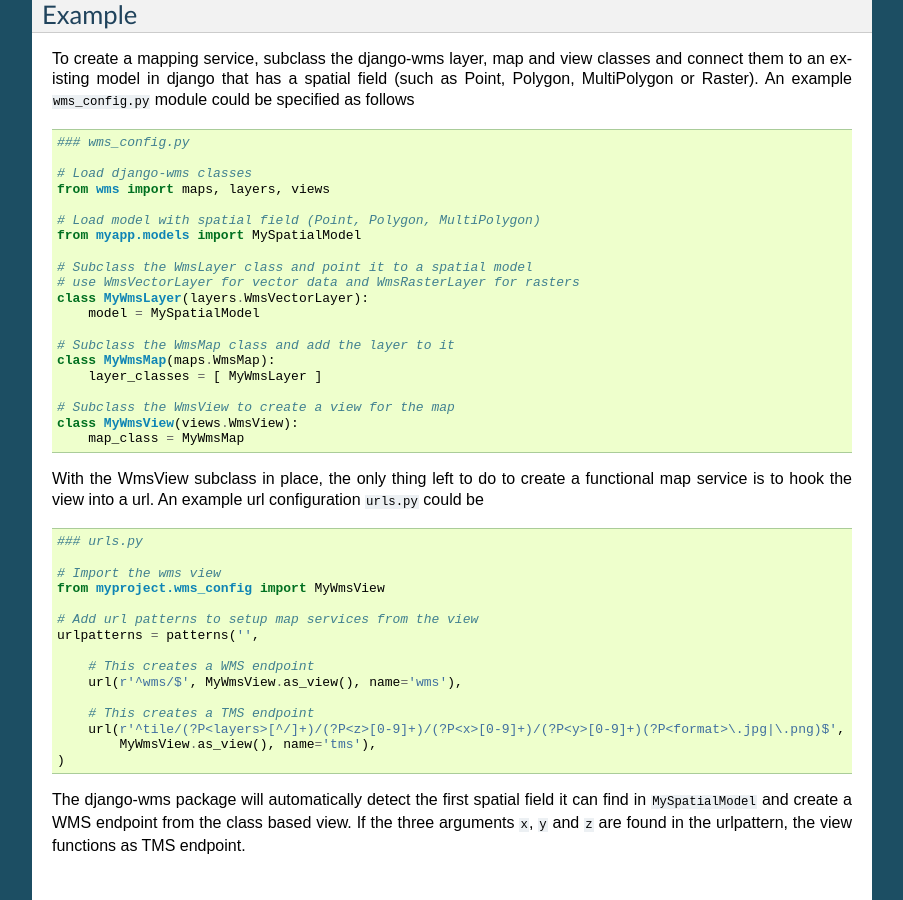
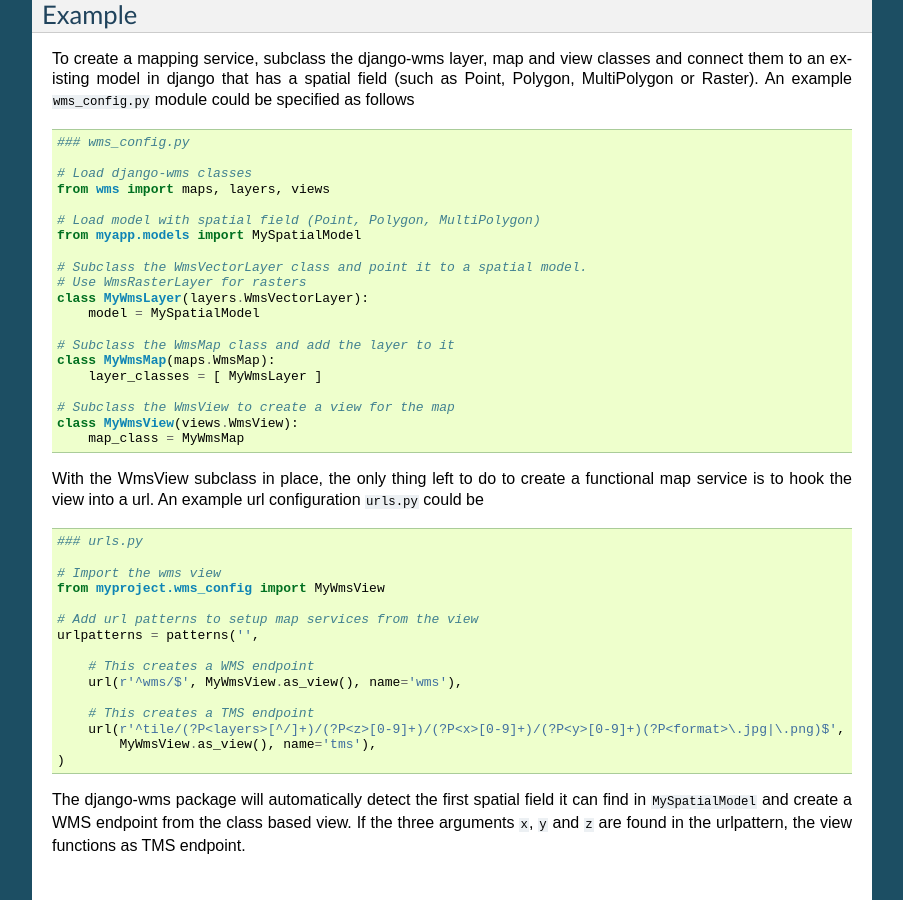
Before and after one commit to geodesign/django-wms, a Sphinx documentation site: the page built from docs/index.rst, in a window 1280 px wide and 900 px high, scrolled down 909 px. Shown: the whole window, without its empty margins (198-1101 px from the left). Built offline with Sphinx 7.4.7, drawn with Linux system fonts in a browser that asks for light colours; formulas are drawn with MathJax 3.

Commit message:
Small error in documentation

```diff
--- a/README.rst
+++ b/README.rst
@@ -35,8 +35,9 @@ To create a mapping service, subclass the django-wms layer, map and view classes
     from myapp.models import MySpatialModel
 
 
-    # Subclass the WmsLayer class and point it to a spatial model
-    class MyWmsLayer(layers.WmsLayer):
+    # Subclass the WmsVectorLayer class and point it to a spatial model.
+    # Use WmsRasterLayer for rasters
+    class MyWmsLayer(layers.WmsVectorLayer):
         model = MySpatialModel
 
     # Subclass the WmsMap class and add the layer to it
--- a/docs/index.rst
+++ b/docs/index.rst
@@ -41,8 +41,8 @@ To create a mapping service, subclass the django-wms layer, map and view classes
     # Load model with spatial field (Point, Polygon, MultiPolygon)
     from myapp.models import MySpatialModel
 
-    # Subclass the WmsLayer class and point it to a spatial model
-    # use WmsVectorLayer for vector data and WmsRasterLayer for rasters
+    # Subclass the WmsVectorLayer class and point it to a spatial model.
+    # Use WmsRasterLayer for rasters
     class MyWmsLayer(layers.WmsVectorLayer):
         model = MySpatialModel
 
```
